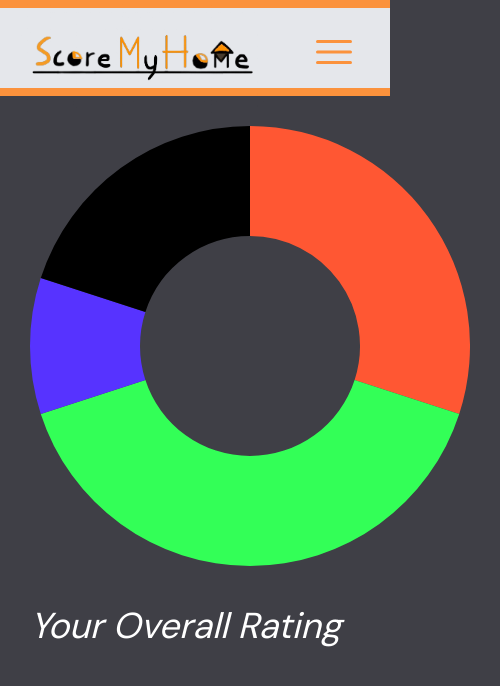
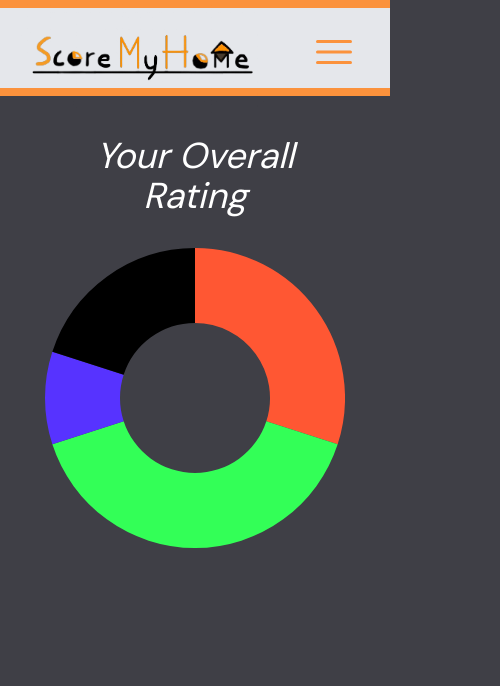
Before and after one commit to adityakak/vthacks23, a React (Vite) app in the folder frontend/VTHacks23/: page /results in a window 390 px wide. Shown: the top 686 px of the page, 500 px wide, since content can reach past the window. Built offline with nearby package versions, Linux system fonts and the light colour scheme.

Commit message:
added rerendering

```diff
--- a/frontend/VTHacks23/src/pages/results/Results.tsx
+++ b/frontend/VTHacks23/src/pages/results/Results.tsx
@@ -1,5 +1,6 @@
 import Navbar from "../../components/Navbar";
 import Overall from "./overallPie";
+import useMediaQuery from "../../hooks/useMediaQuery";
 
 const chartStyles = {
     // Apply your styles here, for example:
@@ -8,18 +9,38 @@ const chartStyles = {
 };
 
 function Results() {
+    const isAboveMediumScreens: boolean = useMediaQuery("(min-width: 550px)"); // returns a bool val as per the custom hook we created that takes in a media query string
+    // in this case that string is the min-width of 1060 so it will return true if the viewport size is greater than 1060px
+    // media queries must have paranthesees around them
+
     return (
         <div>
             <Navbar />
             <div>
-                <div className="md:flex justify-left p-[30px] min-w-[500px] relative">
-                    <Overall />
-                    <div className="mt-10 relative group">
-                        <span className="text-white text-4xl bg-left-bottom bg-gradient-to-r from-orange-400 to-orange-400 bg-[length:0%_2px] bg-no-repeat group-hover:bg-[length:100%_2px] transition-all duration-500 ease-out italic mt-10">
-                            Your Overall Rating
-                        </span>
+                {isAboveMediumScreens && (
+                    <div className="w-[500px] mx-auto">
+                        <div className="mt-10 relative group text-center mb-8">
+                            <span className="text-white text-4xl bg-left-bottom bg-gradient-to-r from-orange-400 to-orange-400 bg-[length:0%_2px] bg-no-repeat group-hover:bg-[length:100%_2px] transition-all duration-500 ease-out italic mt-10">
+                                Your Overall Rating
+                            </span>
+                        </div>
+                        <div className="">
+                            <Overall />
+                        </div>
                     </div>
-                </div>
+                )}
+                {!isAboveMediumScreens && (
+                    <div className="w-[300px] mx-auto">
+                        <div className="mt-10 relative group text-center mb-8">
+                            <span className="text-white text-4xl bg-left-bottom bg-gradient-to-r from-orange-400 to-orange-400 bg-[length:0%_2px] bg-no-repeat group-hover:bg-[length:100%_2px] transition-all duration-500 ease-out italic mt-10">
+                                Your Overall Rating
+                            </span>
+                        </div>
+                        <div className="">
+                            <Overall />
+                        </div>
+                    </div>
+                )}
             </div>
         </div>
     );
```
